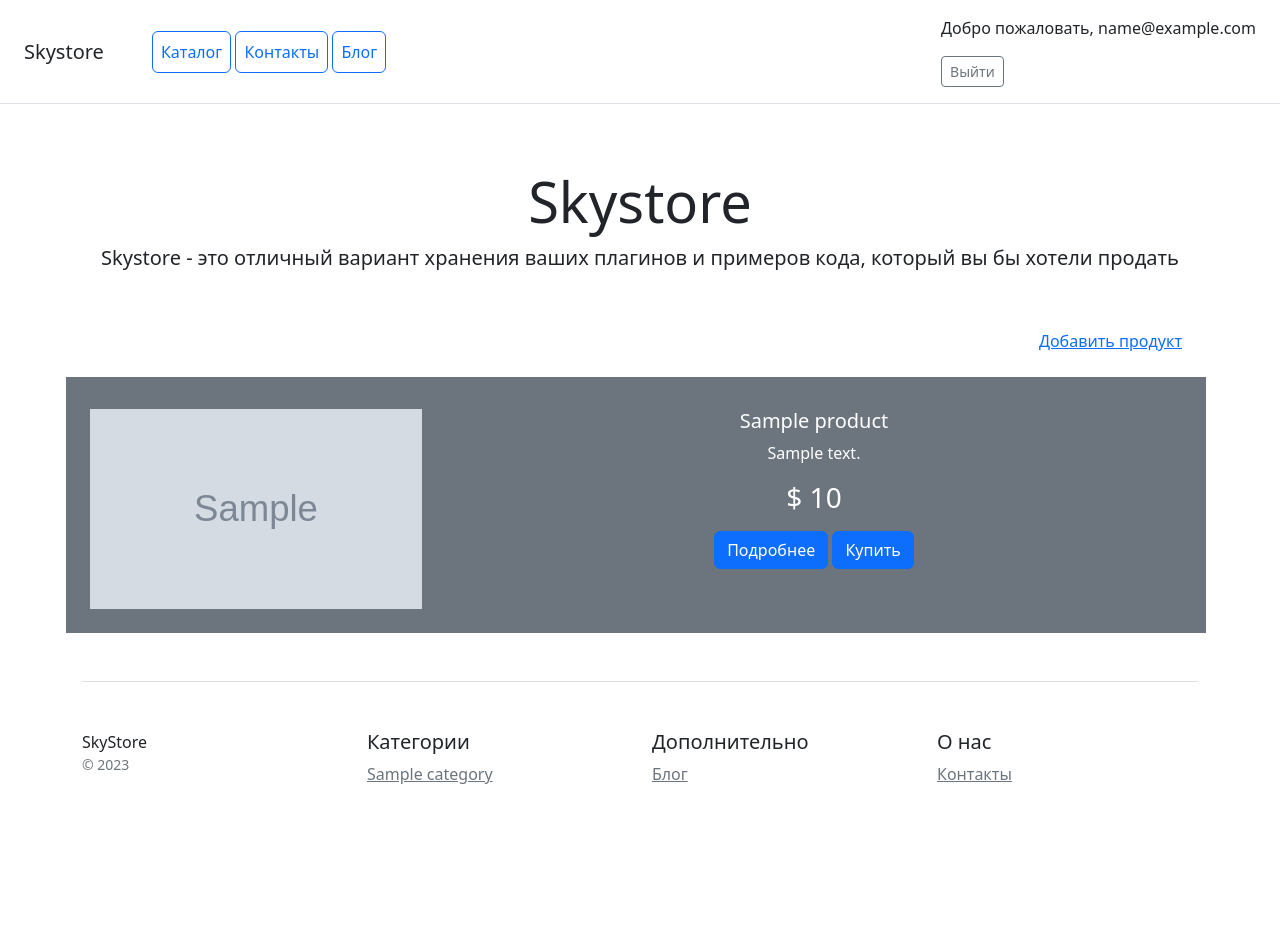
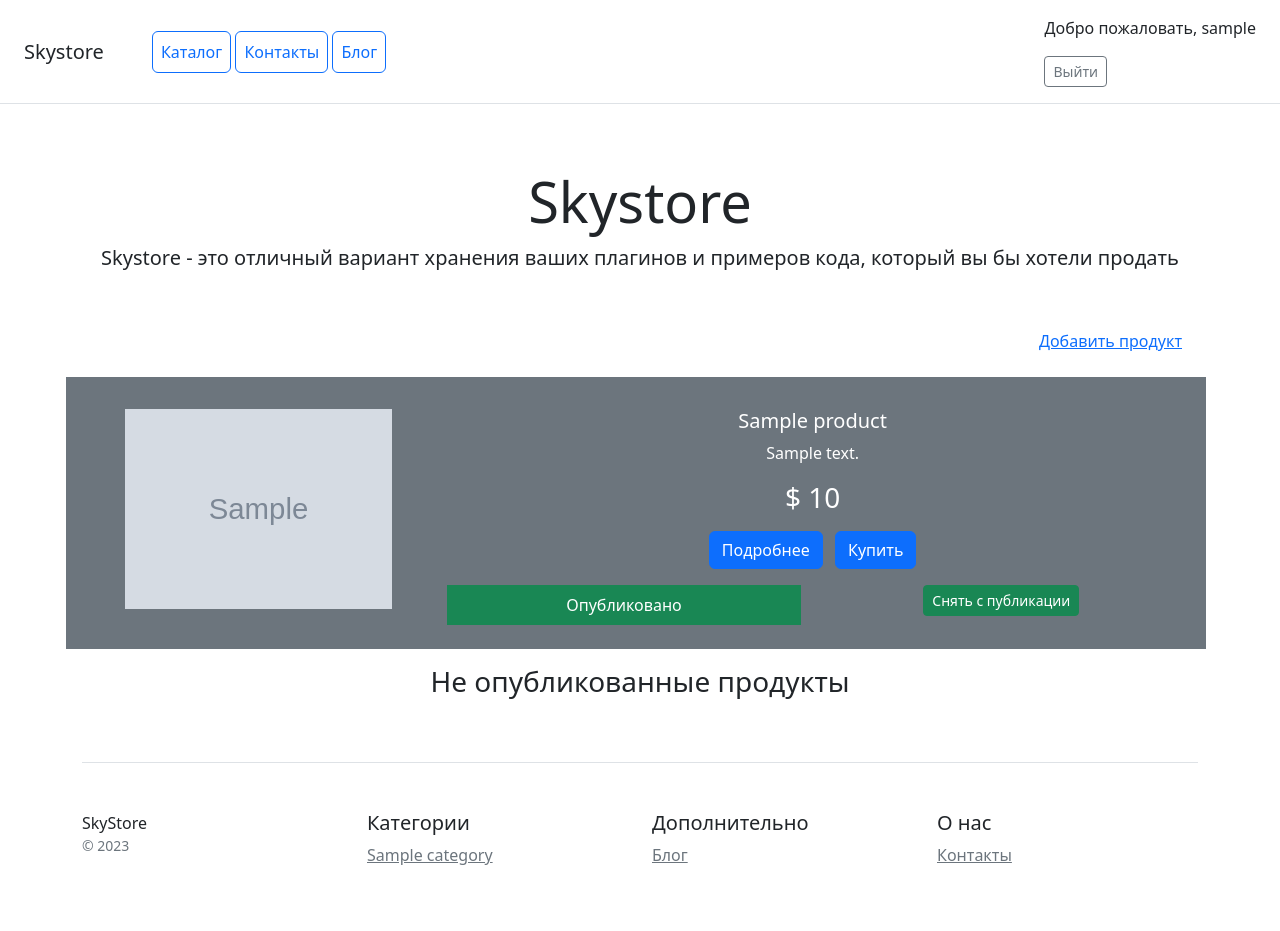
Before and after one commit to Alik-o/django_start, a Django app: page /products/1/ in a window 1280 px wide. Before the commit the page ends 784 px from the top, so only its background shows below. Run offline with Django 5.2, Linux system fonts and the light colour scheme; a user stored in the database is signed in; tables that the repository leaves empty hold one stand-in row (values such as "Sample post"); grey boxes marked "Sample" are stand-in pictures; parts of the project's set-up code (start-up, migrations or seed data) failed here and were passed over; some libraries are stand-ins or nearby versions.

Commit message:
создана группа модератор и проверка на публикацию продукта

```diff
--- a/catalog/templates/catalog/includes/header.html
+++ b/catalog/templates/catalog/includes/header.html
@@ -9,7 +9,7 @@
     </nav>
     <div class="ms-auto">
         {% if user.is_authenticated %}
-        <p>Добро пожаловать, {% if user.name %} {{ user.name }} {% else %} {{ user.email }} {% endif %}</p>
+        <p>Добро пожаловать, {% if user.username %} {{ user.username }} {% else %} {{ user.email }} {% endif %}</p>
         <form method="post" action="{% url 'users:logout' %}" style="display: inline;">
             {% csrf_token %}
             <button type="submit" class="btn btn-sm btn-outline-secondary">Выйти</button>
--- /dev/null
+++ b/catalog/templates/catalog/product_card.html
@@ -0,0 +1,33 @@
+{% load my_tags %}
+<div class="row g-2 bg-body-secondary text-bg-secondary mb-3">
+    <div class="col-md-4 p-md-4">
+        <img src="{{ product.image|media_filter }}" class="img-fluid"
+             style="height: 200px; object-fit: cover;" alt="Изображение продукта">
+    </div>
+    <div class="col-md-8 p-4 ps-md-0">
+        <h5 class="mt-0">{{ product.name }}</h5>
+        <p>{{ product.description|truncatechars:100 }}</p>
+        <h3 class="card-title pricing-card-title mb-3">$ {{ product.price }}</h3>
+
+        <a href="{% url 'catalog:product_info' product.pk %}" class="btn btn-primary me-2">Подробнее</a>
+        <a href="#" class="btn btn-primary">Купить</a>
+
+        {% if 'catalog.can_publish_product' in perms %}
+        <div class="row mt-3">
+            <div class="col-6">
+                <p class="card-text p-2 {% if product.publication_status %}text-bg-success{% else %}text-bg-danger{% endif %}">
+                    {% if product.publication_status %}Опубликовано{% else %}Не опубликовано{% endif %}
+                </p>
+            </div>
+            <div class="col-6">
+                <form method="post" action="{% url 'catalog:publish_product' product.pk %}" class="d-inline">
+                    {% csrf_token %}
+                    <button type="submit" class="btn btn-sm {% if product.publication_status %}btn-success{% else %}btn-danger{% endif %}">
+                        {% if product.publication_status %}Снять с публикации{% else %}Опубликовать{% endif %}
+                    </button>
+                </form>
+            </div>
+        </div>
+        {% endif %}
+    </div>
+</div>
--- a/catalog/templates/catalog/products.html
+++ b/catalog/templates/catalog/products.html
@@ -1,22 +1,22 @@
 {% extends 'catalog/base.html' %}
-{% load my_tags %}
 {% block title %}Продукты{% endblock %}
 {% block content %}
 <div class="d-flex flex-row-reverse">
     <a href="{% url 'catalog:product_form' %}" class="link-primary m-3">Добавить продукт</a>
 </div>
+
 {% for product in object_list %}
-<div class="row g-2 bg-body-secondary position-relative text-bg-secondary p-0 w-100">
-    <div class="col-md-4 mb-md-0 p-md-4">
-        <img src="{{ product.image | media_filter }}" class="w-100" style="width: 100px; height: 200px;" alt="Изображение продукта">
-    </div>
-    <div class="col-md-8 p-4 ps-md-0">
-        <h5 class="mt-0">{{ product.name }}</h5>
-        <p>{{ product.description|truncatechars:100 }}</p>
-        <h3 class="card-title pricing-card-title mb-3">$ {{ product.price }}</h3>
-        <a href="{% url 'catalog:product_info' product.pk %}" class="btn btn-primary">Подробнее</a>
-        <a href="#" class="btn btn-primary">Купить</a>
-    </div>
-</div>
+    {% if product.publication_status %}
+    {% include 'catalog/product_card.html' %}
+    {% endif %}
 {% endfor %}
+
+{% if 'catalog.can_publish_product' in perms %}
+<h3 class="card-title pricing-card-title mb-3">Не опубликованные продукты</h3>
+{% for product in object_list %}
+    {% if not product.publication_status %}
+    {% include 'catalog/product_card.html' %}
+    {% endif %}
+{% endfor %}
+{% endif %}
 {% endblock %}
--- a/catalog/urls.py
+++ b/catalog/urls.py
@@ -2,7 +2,7 @@ from django.urls import path
 
 from catalog.apps import CatalogConfig
 from catalog.views import ContactsView, ProductListView, ProductDetailView, CategoryListView, ProductUpdateView, \
-    ProductCreateView, CategoryCreateView, ProductDeleteView
+    ProductCreateView, CategoryCreateView, ProductDeleteView, PublishProductView
 
 app_name = CatalogConfig.name
 
@@ -15,4 +15,5 @@ urlpatterns = [
     path("product_create/", ProductCreateView.as_view(), name="product_form"),
     path("product_update/<int:pk>/update", ProductUpdateView.as_view(), name="product_update"),
     path("product_delete/<int:pk>/delete", ProductDeleteView.as_view(), name="product_delete"),
+    path("publish_product/<int:pk>/", PublishProductView.as_view(), name="publish_product"),
 ]
--- a/catalog/views.py
+++ b/catalog/views.py
@@ -1,7 +1,9 @@
 from django.contrib.auth.mixins import LoginRequiredMixin
 
-from django.http import HttpResponse
+from django.http import HttpResponse, HttpResponseRedirect
+from django.shortcuts import get_object_or_404
 from django.urls import reverse_lazy
+from django.views import View
 
 from django.views.generic import ListView, DetailView, TemplateView, CreateView, UpdateView, DeleteView
 
@@ -23,6 +25,7 @@ class CategoryCreateView(LoginRequiredMixin, CreateView):
 class ProductListView(ListView):
     model = Product
     template_name = 'catalog/products.html'
+    context_object_name = 'products'
 
     def get_queryset(self):
         return Product.objects.filter(category_id=self.kwargs['pk'])
@@ -62,3 +65,11 @@ class ContactsView(TemplateView):
     def post(self, request):
         name = request.POST.get("name")
         return HttpResponse(f"Здравствуйте, {name}! Ваше сообщение принято!")
+
+
+class PublishProductView(View):
+    def post(self, request, pk):
+        product = get_object_or_404(Product, pk=pk)
+        product.publication_status = not product.publication_status
+        product.save()
+        return HttpResponseRedirect(request.META.get('HTTP_REFERER', '/'))
```
